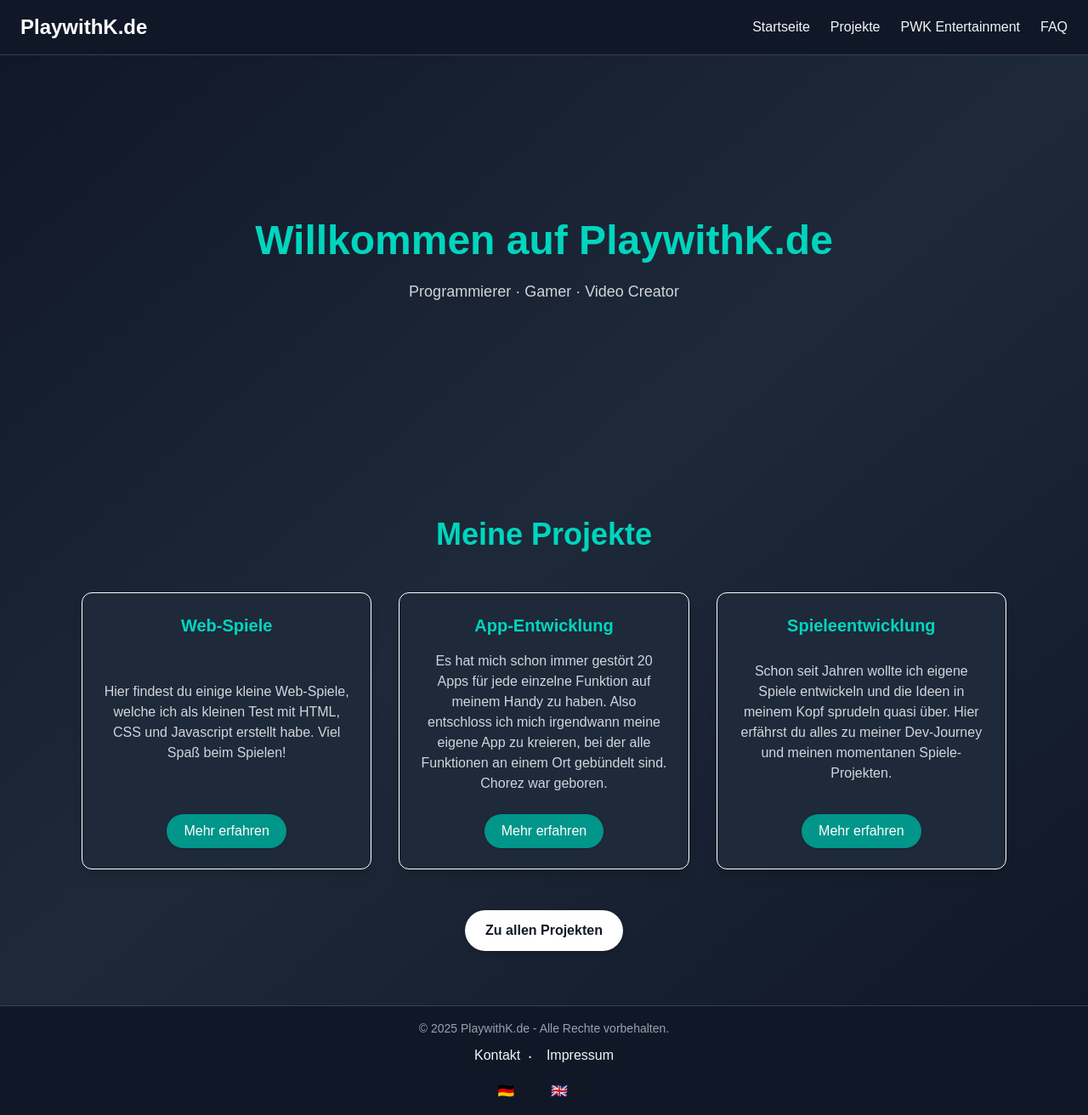
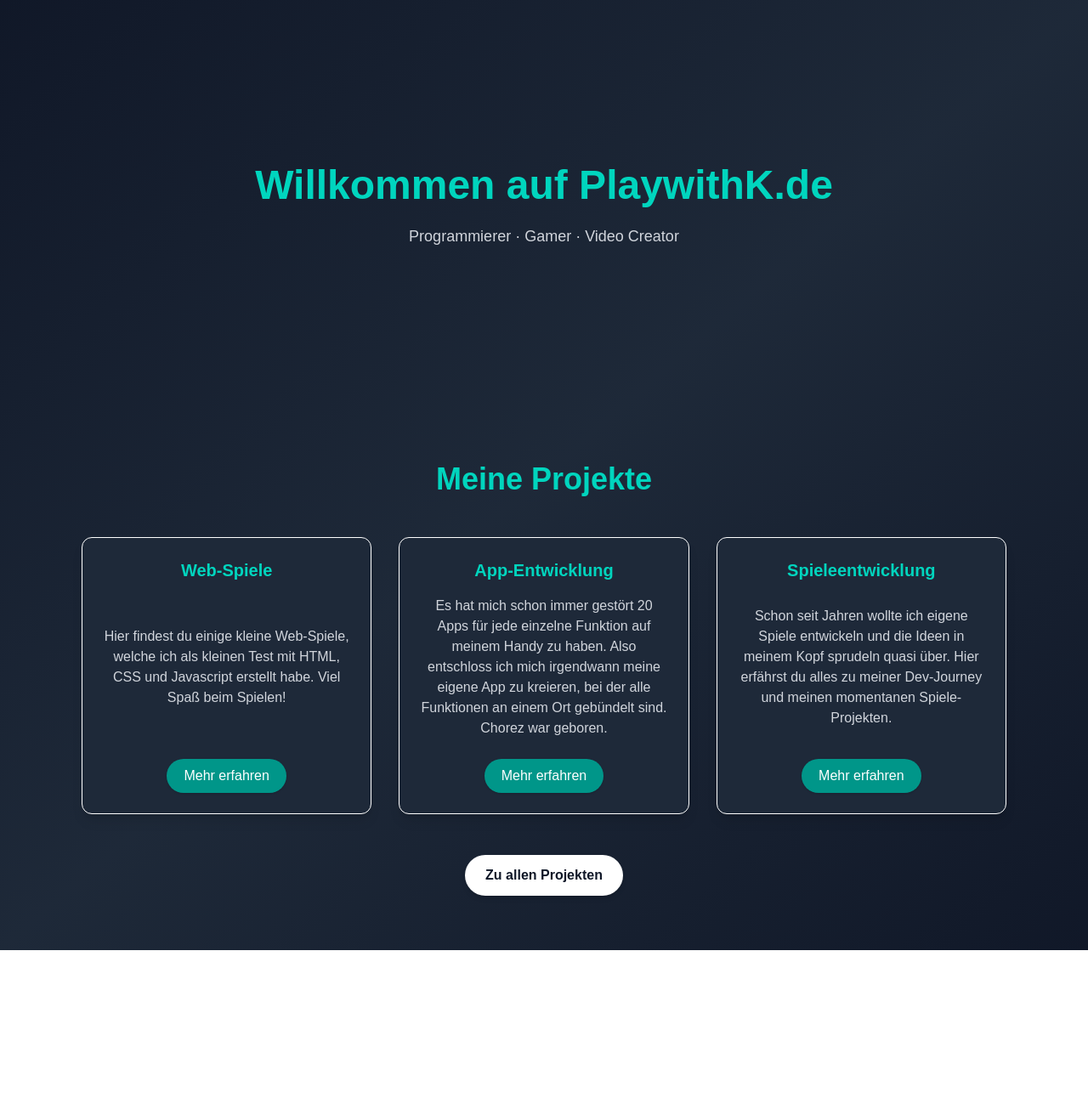
Before and after one commit to PlaywithK/PlaywithKde, a Next.js app: page /de in a window 1280 px wide. Shown: the whole page at 85% size. After the commit the page ends 1118 px from the top, so only its background shows below. Built offline with nearby package versions, Linux system fonts and the light colour scheme.

Commit message:
Changed the [locale] Layout

```diff
--- a/src/app/[locale]/layout.tsx
+++ b/src/app/[locale]/layout.tsx
@@ -1,14 +1,14 @@
 import { ReactNode } from "react";
+import { notFound } from "next/navigation";
 import { NextIntlClientProvider } from "next-intl";
-import { notFound } from "next/navigation";
 import "../globals.css";
-import Navbar from "./components/navbar";
-import Footer from "./components/footer";
 
-export default async function LocaleLayout({
-  children,
-  params
-}: { children: ReactNode; params: { locale: string } }) {
+type Props = {
+  children: ReactNode;
+  params: { locale: string };
+};
+
+export default async function LocaleLayout({ children, params }: Props) {
   const { locale } = params;
 
   let messages;
@@ -20,11 +20,9 @@ export default async function LocaleLayout({
 
   return (
     <html lang={locale}>
-      <body className="bg-gray-900 text-gray-100 antialiased">
+      <body>
         <NextIntlClientProvider locale={locale} messages={messages}>
-          <Navbar />
           {children}
-          <Footer />
         </NextIntlClientProvider>
       </body>
     </html>
```
